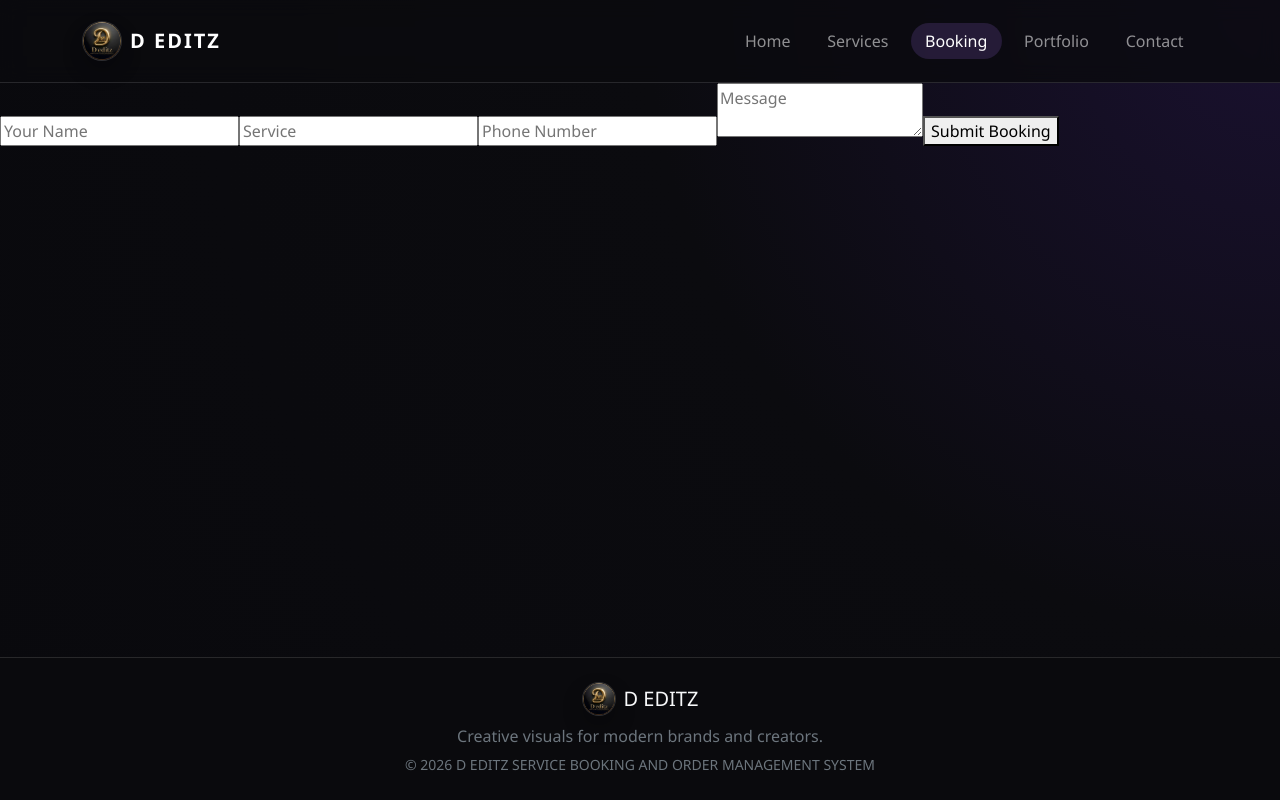
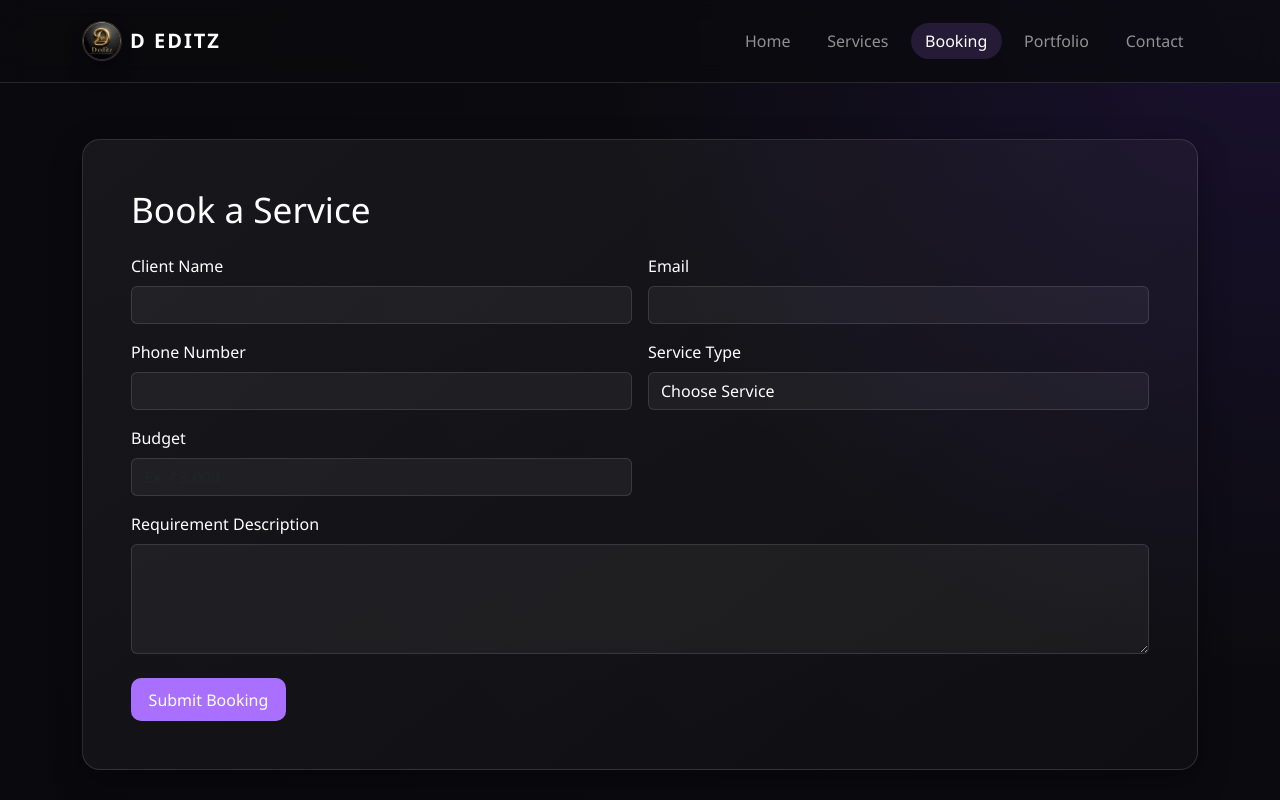
Before and after one commit to darshan-611/D_Editz-Service-Booking_and_Management, a React (Vite) app: page /booking in a window 1280 px wide. Shown: the top 800 px of the page. Built offline with nearby package versions, Linux system fonts and the light colour scheme.

Commit message:
connect admin orders to backend

```diff
--- a/src/pages/Booking.jsx
+++ b/src/pages/Booking.jsx
@@ -1,90 +1,20 @@
 import { useState } from 'react'
+import BookingForm from '../components/BookingForm'
 
-const API_URL = import.meta.env.VITE_API_URL
+function Booking() {
+  const [bookings, setBookings] = useState([])
 
-function BookingForm({ onAddBooking }) {
-  const [name, setName] = useState('')
-  const [service, setService] = useState('')
-  const [phone, setPhone] = useState('')
-  const [message, setMessage] = useState('')
-
-  const handleSubmit = async (e) => {
-    e.preventDefault()
-
-    const bookingData = {
-      name,
-      service,
-      phone,
-      message,
-    }
-
-    try {
-      const response = await fetch(`${API_URL}/api/bookings`, {
-        method: 'POST',
-        headers: {
-          'Content-Type': 'application/json',
-        },
-        body: JSON.stringify(bookingData),
-      })
-
-      const data = await response.json()
-
-      console.log('Booking Success:', data)
-
-      if (onAddBooking) {
-        onAddBooking(bookingData)
-      }
-
-      alert('Booking submitted successfully!')
-
-      setName('')
-      setService('')
-      setPhone('')
-      setMessage('')
-
-    } catch (error) {
-      console.error('Booking Failed:', error)
-      alert('Booking failed')
-    }
+  const handleAddBooking = (newBooking) => {
+    setBookings([...bookings, newBooking])
   }
 
   return (
-    <form onSubmit={handleSubmit}>
-      <input
-        type="text"
-        placeholder="Your Name"
-        value={name}
-        onChange={(e) => setName(e.target.value)}
-        required
-      />
-
-      <input
-        type="text"
-        placeholder="Service"
-        value={service}
-        onChange={(e) => setService(e.target.value)}
-        required
-      />
-
-      <input
-        type="text"
-        placeholder="Phone Number"
-        value={phone}
-        onChange={(e) => setPhone(e.target.value)}
-        required
-      />
-
-      <textarea
-        placeholder="Message"
-        value={message}
-        onChange={(e) => setMessage(e.target.value)}
-      />
-
-      <button type="submit">
-        Submit Booking
-      </button>
-    </form>
+    <section className="section-spacing">
+      <div className="container">
+        <BookingForm onAddBooking={handleAddBooking} />
+      </div>
+    </section>
   )
 }
 
-export default BookingForm
+export default Booking
```
